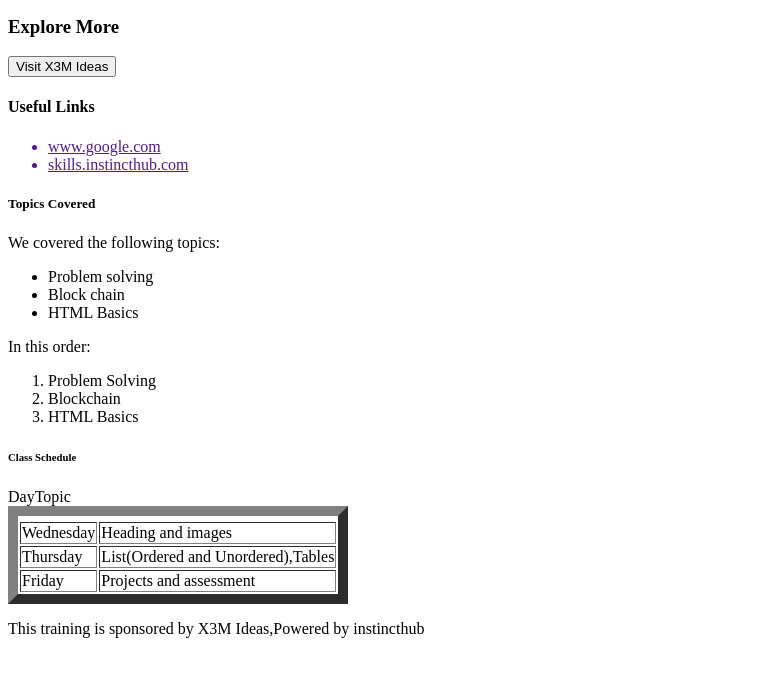
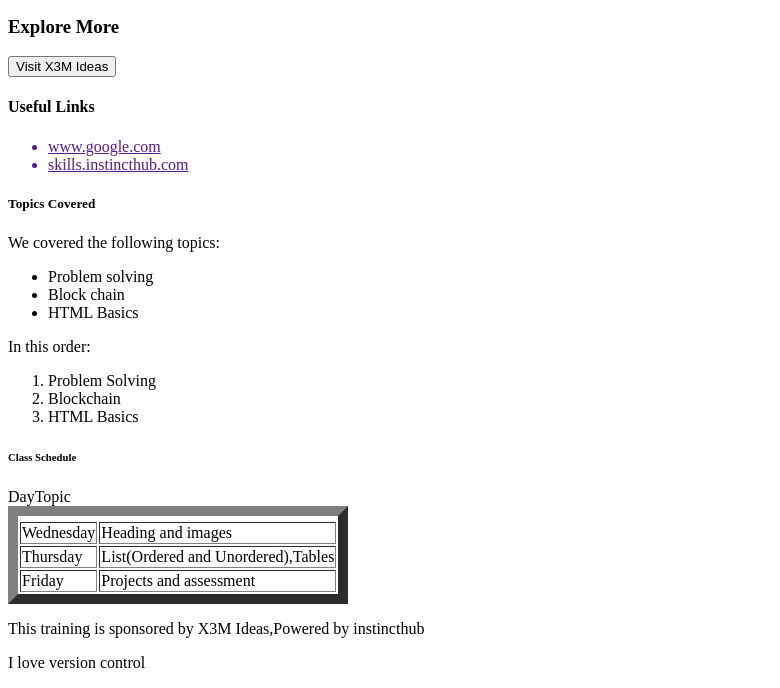
Before and after one commit to Aadriaani/FIRST-PROJECT, a plain HTML site: page index.html in a window 1280 px wide. Shown: the part 148-836 px from the top of the page, without its empty margins (0-780 px from the left). Before the commit the page ends 802 px from the top, so only its background shows below. Drawn offline with Linux system fonts and the light colour scheme.

Commit message:
third commit

```diff
--- a/index.html
+++ b/index.html
@@ -47,5 +47,6 @@
  </tr>
  </table>
  <p>This training is sponsored by X3M Ideas,Powered by instincthub</p>
+ <p>I love version control</p>
 </body>
 </html>
```
Also changed, not shown: 1 other file.
